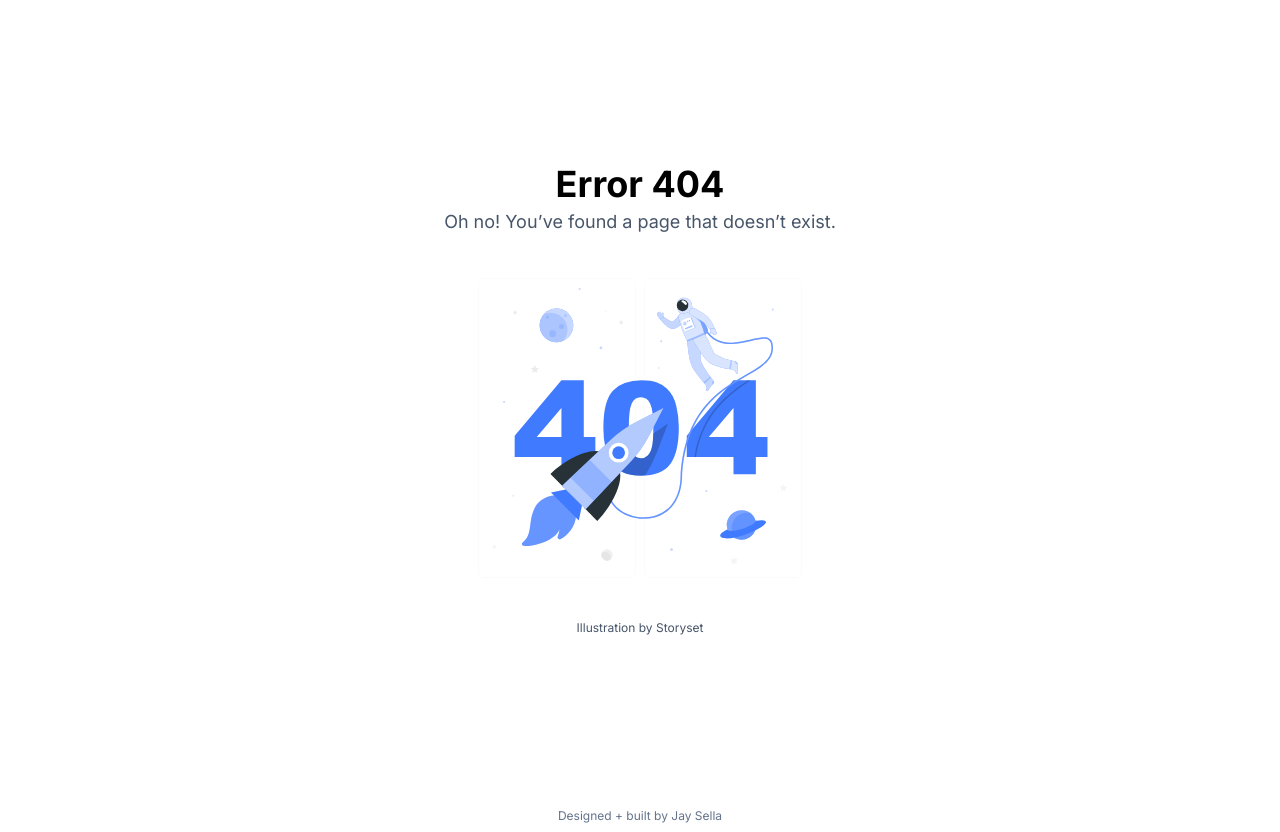
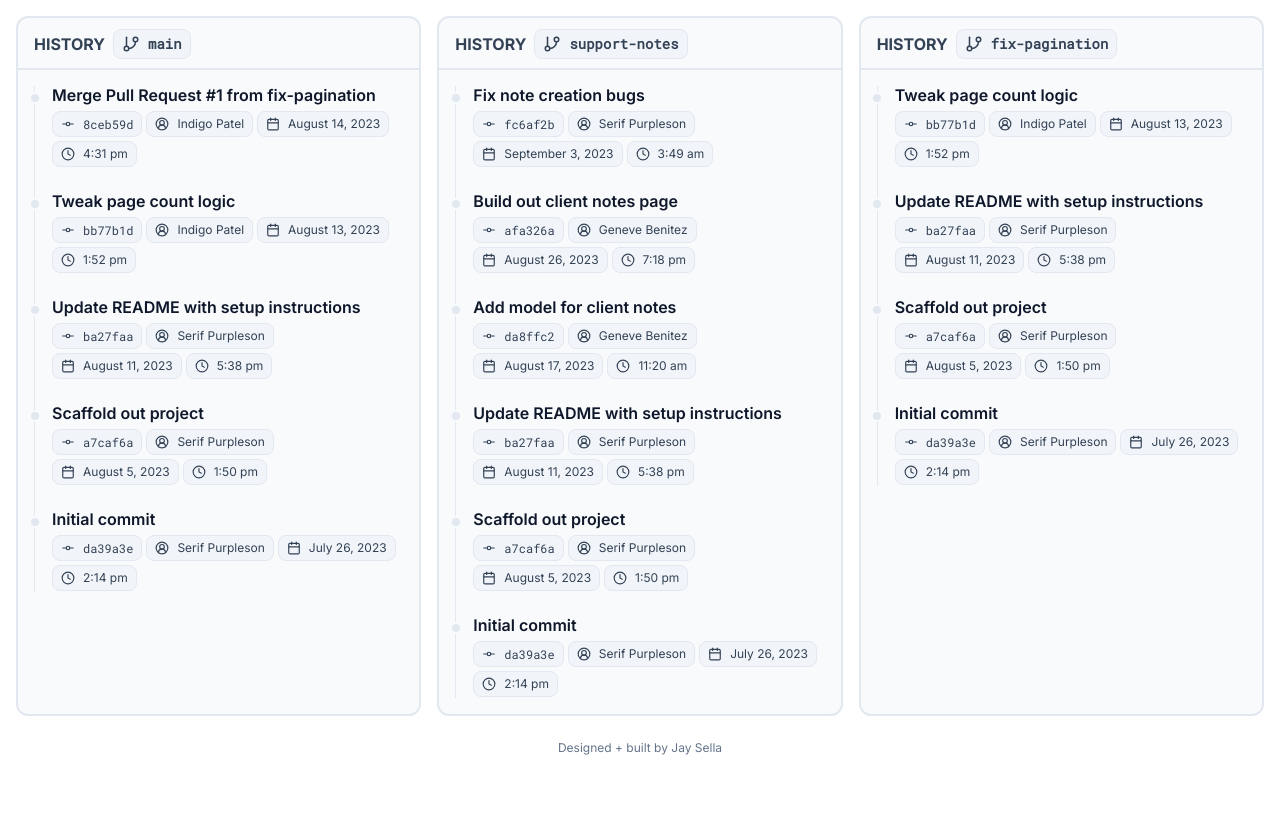
Before and after one commit to jaysella/block-comments, a Next.js app: page /git/branches in a window 1280 px wide. Before the commit this address had no page. After the commit the page ends 800 px from the top, so only its background shows below. Built offline with nearby package versions, Linux system fonts and the light colour scheme.

Commit message:
Add Git branches page

```diff
--- a/app/_components/GitVisualization.tsx
+++ b/app/_components/GitVisualization.tsx
@@ -81,7 +81,7 @@ export default function GitVisualization() {
               <DropdownMenu>
                 <DropdownMenuTrigger asChild>
                   <div className="flex items-center text-sm border rounded-lg border-slate-200 bg-slate-100 dark:border-slate-700 dark:bg-slate-800">
-                    <code className="flex items-center gap-2 px-2 py-1 text-sm">
+                    <code className="flex items-center gap-2 px-2 py-1">
                       <GitBranchIcon size={18} aria-label="branch" />{" "}
                       {currentBranch}
                     </code>
@@ -108,7 +108,7 @@ export default function GitVisualization() {
               </DropdownMenu>
 
               <div className="mr-2 text-sm">
-                <code className="flex items-center gap-2 px-2 py-1 text-sm border rounded-lg border-slate-200 bg-slate-100 dark:border-slate-700 dark:bg-slate-800">
+                <code className="flex items-center gap-2 px-2 py-1 border rounded-lg border-slate-200 bg-slate-100 dark:border-slate-700 dark:bg-slate-800">
                   <GitCommitIcon size={18} aria-label="commit" />{" "}
                   {branchCommits[Math.min(branchCommits.length - 1, step)].hash}
                 </code>
--- a/app/_components/ui/commit-history.tsx
+++ b/app/_components/ui/commit-history.tsx
@@ -1,3 +1,5 @@
+"use client";
+
 import { File } from "@/app/_components/Files";
 import {
   Block,
@@ -10,38 +12,56 @@ import { AnimatePresence, motion } from "framer-motion";
 import {
   CalendarIcon,
   ClockIcon,
+  GitBranchIcon,
   GitCommitIcon,
   UserCircle2Icon,
 } from "lucide-react";
-import moment, { Moment } from "moment";
+import moment from "moment";
 import { ReactNode } from "react";
 
 type CommitBase = {
   hash: string;
-  ts: Moment;
+  ts: Date;
   author: string;
   message: string;
 };
 
 export type Commit = CommitBase & {
-  files: File[];
+  files?: File[];
   branches: string[];
 };
 
 export function CommitHistory({
   commits,
+  branch,
   setCurrentCommit,
 }: {
   commits: Commit[];
-  setCurrentCommit: (commit: Commit) => void;
+  branch?: string;
+  setCurrentCommit?: (commit: Commit) => void;
 }) {
+  if (branch) {
+    commits = commits.filter((c) => c.branches.includes(branch));
+  }
+
   return (
     <Block>
       <BlockHeader>
-        <BlockTitle title="Commit History" />
+        <h2 className="flex items-center gap-2 font-bold md:gap-1 lg:gap-2 md:items-start lg:items-center md:flex-col lg:flex-row">
+          <span className="uppercase">
+            {branch ? "History" : "Commit History"}
+          </span>
+          {branch ? (
+            <code className="flex items-center gap-2 px-2 py-1 text-sm border rounded-lg border-slate-200 bg-slate-100 dark:border-slate-700 dark:bg-slate-800">
+              <GitBranchIcon size={18} aria-label="branch" /> {branch}
+            </code>
+          ) : null}
+        </h2>
       </BlockHeader>
 
       <BlockContent>
+        {commits.length === 0 && <>No commits.</>}
+
         <motion.ol
           initial={{ opacity: 0 }}
           animate={{ opacity: 1 }}
@@ -49,7 +69,7 @@ export function CommitHistory({
         >
           <AnimatePresence>
             {commits
-              .sort((a, b) => b.ts.diff(a.ts))
+              .sort((a, b) => moment(b.ts).diff(a.ts))
               .map((c) => (
                 <Commit
                   key={c.hash}
@@ -77,7 +97,7 @@ function Commit({
   setCurrentCommit,
 }: CommitBase & {
   allCommits: Commit[];
-  setCurrentCommit: (commit: Commit) => void;
+  setCurrentCommit?: (commit: Commit) => void;
 }) {
   return (
     <motion.li
@@ -89,10 +109,17 @@ function Commit({
       <div className="absolute w-3 h-3 bg-slate-200 rounded-full mt-1.5 -left-[0.4rem] border-2 border-slate-50 dark:border-slate-900 dark:bg-slate-700"></div>
 
       <button
-        className="p-2 pt-1 -m-2 text-left border border-transparent rounded-lg hover:bg-slate-100 dark:hover:bg-slate-800 hover:border-slate-200 dark:hover:border-slate-700"
-        onClick={() =>
-          setCurrentCommit(allCommits.filter((c) => c.hash === hash)[0])
-        }
+        className={cn(
+          "p-2 pt-1 -m-2 text-left border border-transparent rounded-lg",
+          setCurrentCommit
+            ? "hover:bg-slate-100 dark:hover:bg-slate-800 hover:border-slate-200 dark:hover:border-slate-700"
+            : ""
+        )}
+        onClick={() => {
+          if (setCurrentCommit) {
+            setCurrentCommit(allCommits.filter((c) => c.hash === hash)[0]);
+          }
+        }}
       >
         <motion.div initial={{ translateY: -10 }} animate={{ translateY: 0 }}>
           <h3 className="font-semibold text-md text-slate-900 dark:text-white">
@@ -133,7 +160,7 @@ function CommitMetaTag({
   return (
     <div
       className={cn(
-        "flex items-center gap-2 px-2 py-1 text-sm rounded-lg bg-slate-100 dark:bg-slate-800 w-max border border-slate-200 dark:border-slate-700",
+        "flex items-center gap-2 px-2 py-1 text-xs rounded-lg bg-slate-100 dark:bg-slate-800 w-max border border-slate-200 dark:border-slate-700",
         className
       )}
     >
--- /dev/null
+++ b/app/git/branches/data.tsx
@@ -0,0 +1,70 @@
+import { Commit } from "@/app/_components/ui/commit-history";
+import { addRandomTime, getRandomDate } from "@/lib/utils";
+
+const randomDate1 = getRandomDate(); // ---------- main
+const randomDate2 = addRandomTime(randomDate1); // main
+const randomDate3 = addRandomTime(randomDate2); // main
+const randomDate4 = addRandomTime(randomDate3); // main, fp
+const randomDate5 = addRandomTime(randomDate3); // sn
+const randomDate6 = addRandomTime(randomDate4); // main
+const randomDate7 = addRandomTime(randomDate5); // sn
+const randomDate8 = addRandomTime(randomDate7); // sn
+
+export const COMMITS: Commit[] = [
+  {
+    hash: "da39a3e",
+    branches: ["main", "support-notes", "fix-pagination"],
+    author: "Serif Purpleson",
+    ts: randomDate1.toDate(),
+    message: "Initial commit",
+  },
+  {
+    hash: "a7caf6a",
+    branches: ["main", "support-notes", "fix-pagination"],
+    author: "Serif Purpleson",
+    ts: randomDate2.toDate(),
+    message: "Scaffold out project",
+  },
+  {
+    hash: "ba27faa",
+    branches: ["main", "support-notes", "fix-pagination"],
+    author: "Serif Purpleson",
+    ts: randomDate3.toDate(),
+    message: "Update README with setup instructions",
+  },
+  {
+    hash: "bb77b1d",
+    branches: ["main", "fix-pagination"],
+    author: "Indigo Patel",
+    ts: randomDate4.toDate(),
+    message: "Tweak page count logic",
+  },
+  {
+    hash: "da8ffc2",
+    branches: ["support-notes"],
+    author: "Geneve Benitez",
+    ts: randomDate5.toDate(),
+    message: "Add model for client notes",
+  },
+  {
+    hash: "afa326a",
+    branches: ["support-notes"],
+    author: "Geneve Benitez",
+    ts: randomDate7.toDate(),
+    message: "Build out client notes page",
+  },
+  {
+    hash: "8ceb59d",
+    branches: ["main"],
+    author: "Indigo Patel",
+    ts: randomDate6.toDate(),
+    message: "Merge Pull Request #1 from fix-pagination",
+  },
+  {
+    hash: "fc6af2b",
+    branches: ["support-notes"],
+    author: "Serif Purpleson",
+    ts: randomDate8.toDate(),
+    message: "Fix note creation bugs",
+  },
+];
--- /dev/null
+++ b/app/git/branches/page.tsx
@@ -0,0 +1,17 @@
+import { Metadata } from "next";
+import { CommitHistory } from "@/app/_components/ui/commit-history";
+import { COMMITS } from "./data";
+
+export const metadata: Metadata = {
+  title: "Git: Branches",
+};
+
+export default function Page() {
+  return (
+    <div className="grid grid-cols-1 gap-4 md:grid-cols-3">
+      <CommitHistory commits={COMMITS} branch="main" />
+      <CommitHistory commits={COMMITS} branch="support-notes" />
+      <CommitHistory commits={COMMITS} branch="fix-pagination" />
+    </div>
+  );
+}
--- a/app/git/visualization/data.tsx
+++ b/app/git/visualization/data.tsx
@@ -6,7 +6,7 @@ export const COMMITS: Commit[] = [
     hash: "db6554a",
     branches: ["main", "resume"],
     author: "Serif Purpleson",
-    ts: moment("2023-08-02T18:26:00.000Z"),
+    ts: moment("2023-08-02T18:26:00.000Z").toDate(),
     message: "Initial commit",
     files: [
       {
@@ -20,7 +20,7 @@ export const COMMITS: Commit[] = [
     hash: "64e77ed",
     branches: ["main", "resume"],
     author: "Serif Purpleson",
-    ts: moment("2023-08-02T19:31:00.000Z"),
+    ts: moment("2023-08-02T19:31:00.000Z").toDate(),
     message: "Add name to README",
     files: [
       {
@@ -37,7 +37,7 @@ export const COMMITS: Commit[] = [
     hash: "f2fddd4",
     branches: ["main", "resume"],
     author: "Geneve Benitez",
-    ts: moment("2023-08-02T19:54:00.000Z"),
+    ts: moment("2023-08-02T19:54:00.000Z").toDate(),
     message: "Fix typo",
     files: [
       {
@@ -54,7 +54,7 @@ export const COMMITS: Commit[] = [
     hash: "a4d3c32",
     branches: ["main", "resume"],
     author: "Serif Purpleson",
-    ts: moment("2023-08-02T21:13:00.000Z"),
+    ts: moment("2023-08-02T21:13:00.000Z").toDate(),
     message: "Add resume with education",
     files: [
       {
@@ -80,7 +80,7 @@ Serif Purpleson.`,
     hash: "cd87d09",
     branches: ["main"],
     author: "Serif Purpleson",
-    ts: moment("2023-08-03T01:07:00.000Z"),
+    ts: moment("2023-08-03T01:07:00.000Z").toDate(),
     message: "Merge pull request #1 from serif-123/resume",
     files: [
       {
--- a/lib/utils.ts
+++ b/lib/utils.ts
@@ -1,20 +1,43 @@
 import { LineHighlight } from "@/app/_components/Snippet";
 import { clsx, type ClassValue } from "clsx";
+import moment from "moment";
 import { twMerge } from "tailwind-merge";
 
 export function cn(...inputs: ClassValue[]) {
   return twMerge(clsx(inputs));
 }
 
-export function getRandomSeconds(min: number = 0, max: number = 60): number {
-  if (min < 0 || max < 0 || min >= max) {
-    throw new Error(
-      "Invalid input: min and max must be positive and min must be less than max"
-    );
-  }
+export function getRandomDate(): moment.Moment {
+  const currentDate = moment();
+  const sixMonthsAgo = currentDate.clone().subtract(3, "months");
+  const daysDifference = currentDate.diff(sixMonthsAgo, "days");
+  const randomDaysOffset = Math.floor(Math.random() * daysDifference);
 
-  const randomSeconds = Math.floor(Math.random() * (max - min + 1)) + min;
-  return randomSeconds;
+  const randomDate = sixMonthsAgo.clone().add(randomDaysOffset, "days");
+
+  const randomHours = Math.floor(Math.random() * 24);
+  const randomMinutes = Math.floor(Math.random() * 60);
+  const randomSeconds = Math.floor(Math.random() * 60);
+
+  randomDate.set({
+    hour: randomHours,
+    minute: randomMinutes,
+    second: randomSeconds,
+  });
+
+  return randomDate;
+}
+
+export function addRandomTime(initialDate: moment.Moment): moment.Moment {
+  const randomDays = Math.floor(Math.random() * 14);
+  const randomHours = Math.floor(Math.random() * 24);
+  const randomMinutes = Math.floor(Math.random() * 60);
+
+  return initialDate
+    .clone()
+    .add(randomDays, "days")
+    .add(randomHours, "hours")
+    .add(randomMinutes, "minutes");
 }
 
 export function findSubstrings(sequence: string, k: number): string[] {
```
